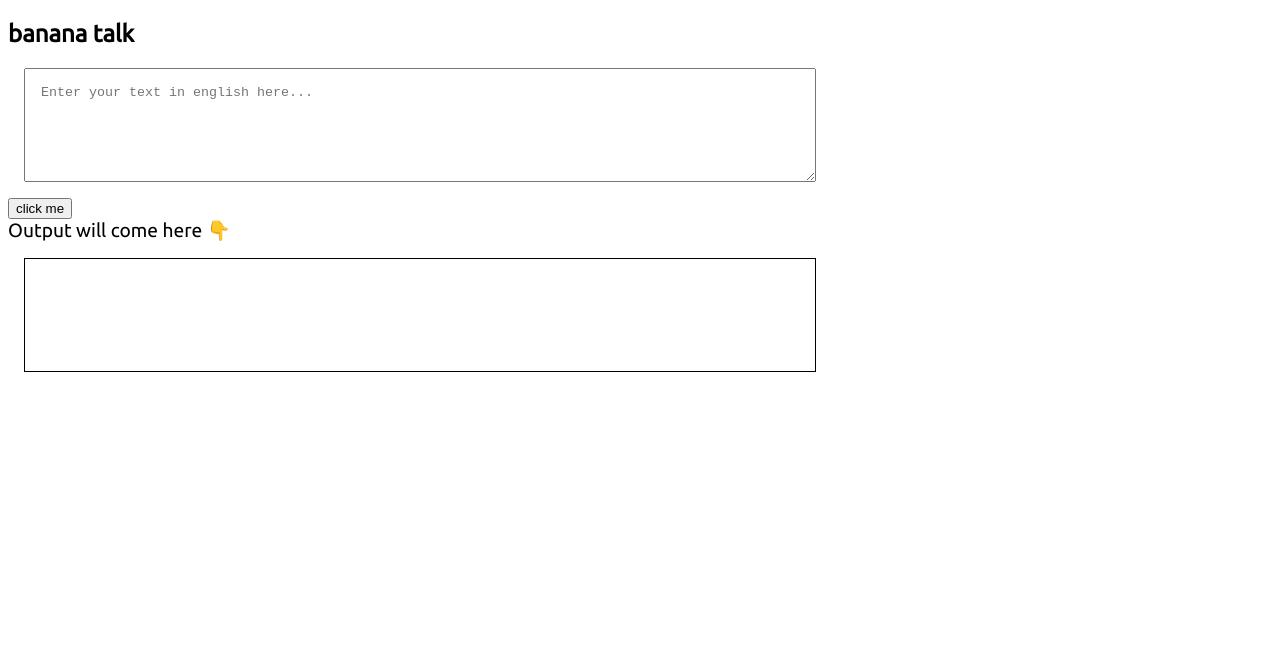
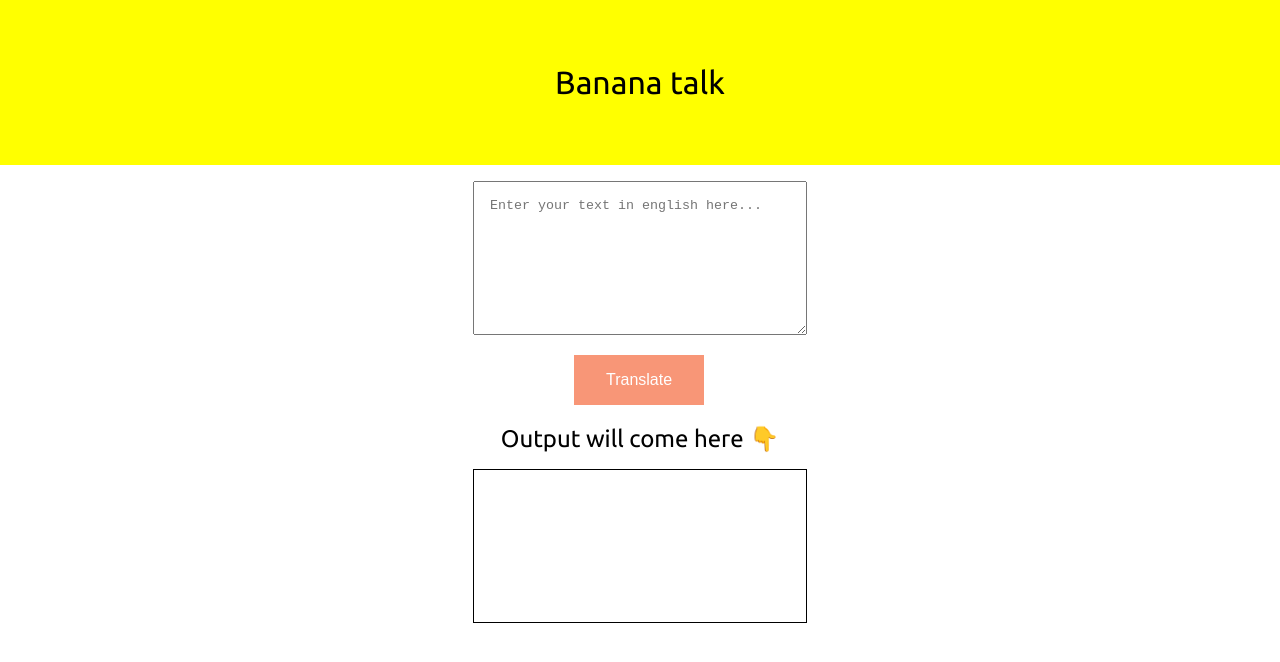
Before and after one commit to gadgetfather/markFour-banana-speak, a plain HTML site: page index.html in a window 1280 px wide. Drawn offline with Linux system fonts and the light colour scheme.

Commit message:
fixed css

```diff
--- a/index.html
+++ b/index.html
@@ -10,21 +10,26 @@
 </head>
 
 <body>
-    <nav class=" ">
-        <div class="nav-brand">
-            <h1>banana talk</h1>
+    <nav>
+        <div style="font-size: 2rem;padding: 1rem;">
+            Banana talk
         </div>
 
     </nav>
+    <main>
 
 
 
 
     <textarea id="txt-area" placeholder="Enter your text in english here..."></textarea>
-    <button id="btn-translate">click me</button>
+    <div class="btn-center">
+        <button id="btn-translate">Translate</button>
+    </div>
 
-    <div style="font-size: larger;">Output will come here 👇 </div>
+
+    <div style="font-size: x-large; text-align: center;padding: 1rem;">Output will come here 👇 </div>
     <div id="output"></div>
+</main>
 
 
 
--- a/style.css
+++ b/style.css
@@ -3,14 +3,28 @@
 body{
     font-family: 'Ubuntu', sans-serif;
 }
+*{
+    margin: 0%;
+}
 
+main{
+    margin: auto;
+    padding: 1rem;
+    max-width: 600px;
+}
+
+/* button */
+button{
+    text-align: center;
+    margin: auto;
+}
 
 
 /* textarea */
 
 textarea {
-    width: 60%;
-    height: 10vh;
+    width: 50%;
+    height: 15vh;
     display: block;
     margin: 1rem;
     padding: 1rem;
@@ -20,8 +34,44 @@ textarea {
 
 #output {
     border: 1px solid black;
-    height: 10vh;
-    width: 60%;
+    height: 15vh;
+    width: 50%;
     padding: 1rem;
-    margin: 1rem;
+    margin: auto;
+
 }
+
+/* nav */
+nav{
+    background-color: yellow;
+    text-align: center;
+    display: block;
+    padding: 3rem;
+}
+
+/* text area */
+#txt-area{
+    margin: auto;
+}
+
+/* button center */
+.btn-center{
+    display: block;
+    margin-left: 14.5rem;
+    padding-top: 1rem;
+
+}
+button {
+    background-color: #f4511e;
+    border: none;
+    color: white;
+    padding: 16px 32px;
+    text-align: center;
+    font-size: 16px;
+    margin: 4px 2px;
+    opacity: 0.6;
+    transition: 0.3s;
+    display: inline-block;
+    text-decoration: none;
+    cursor: pointer;
+  }
```
